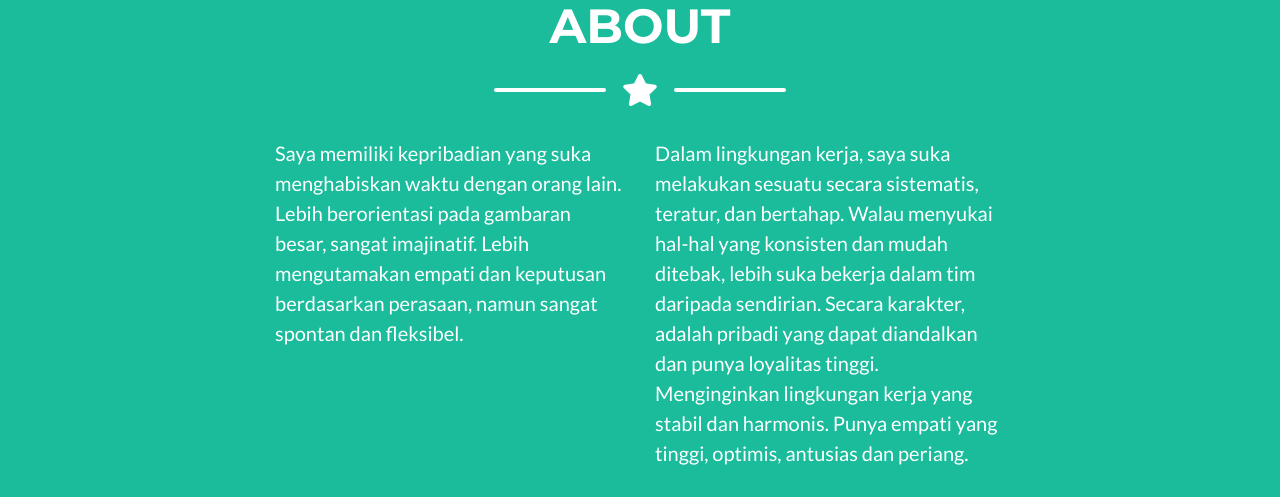
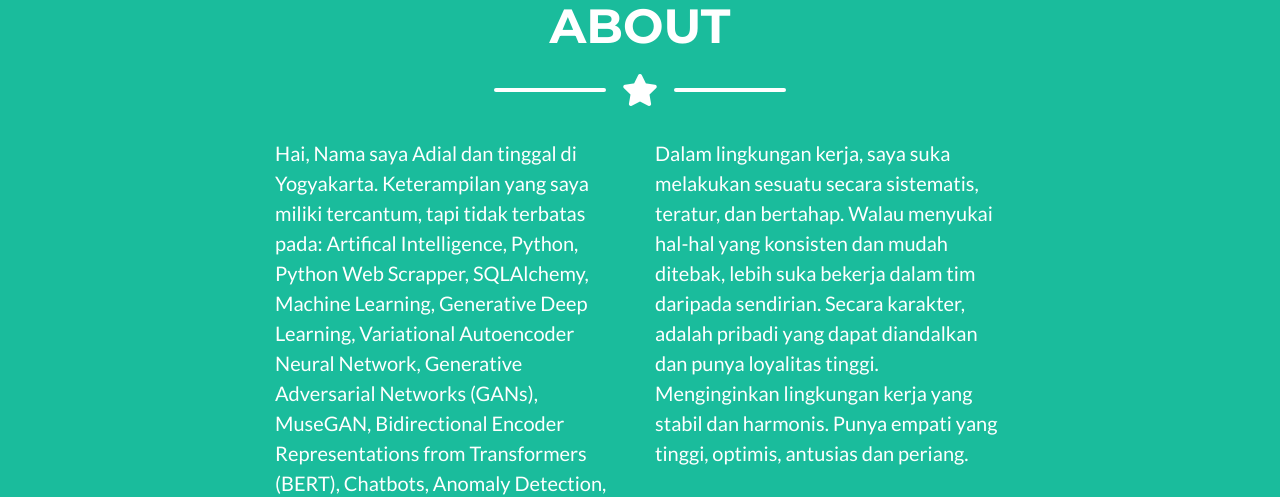
Before and after one commit to adialmuhsin/adialmuhsin.github.io, a website with bundled scripts: page index.html in a window 1280 px wide. Shown: the part 1820-2317 px from the top of the page. Built offline with nearby package versions, Linux system fonts and the light colour scheme.

Commit message:
Update index.html

```diff
--- a/index.html
+++ b/index.html
@@ -187,7 +187,7 @@
       <!-- About Section Content -->
       <div class="row">
         <div class="col-lg-4 ml-auto">
-          <p class="lead">Saya memiliki kepribadian yang suka menghabiskan waktu dengan orang lain. Lebih berorientasi pada gambaran besar, sangat imajinatif. Lebih mengutamakan empati dan keputusan berdasarkan perasaan, namun sangat spontan dan fleksibel.</p>
+          <p class="lead">Hai, Nama saya Adial dan tinggal di Yogyakarta. Keterampilan yang saya miliki tercantum, tapi tidak terbatas pada: Artifical Intelligence, Python, Python Web Scrapper, SQLAlchemy, Machine Learning, Generative Deep Learning, Variational Autoencoder Neural Network, Generative Adversarial Networks (GANs), MuseGAN, Bidirectional Encoder Representations from Transformers (BERT), Chatbots, Anomaly Detection, Malware Analysis, Network Traffic Analysis, Monetizing Consumer Web, DeepChem, MoleculeNet, Biophysical Machine Learning, Genomics Deep Learning, Microscopy Deep Learning, Medicine Deep Learning.</p>
         </div>
         <div class="col-lg-4 mr-auto">
           <p class="lead">Dalam lingkungan kerja, saya suka melakukan sesuatu secara sistematis, teratur, dan bertahap. Walau menyukai hal-hal yang konsisten dan mudah ditebak, lebih suka bekerja dalam tim daripada sendirian. Secara karakter, adalah pribadi yang dapat diandalkan dan punya loyalitas tinggi. Menginginkan lingkungan kerja yang stabil dan harmonis. Punya empati yang tinggi, optimis, antusias dan periang.</p>
```
